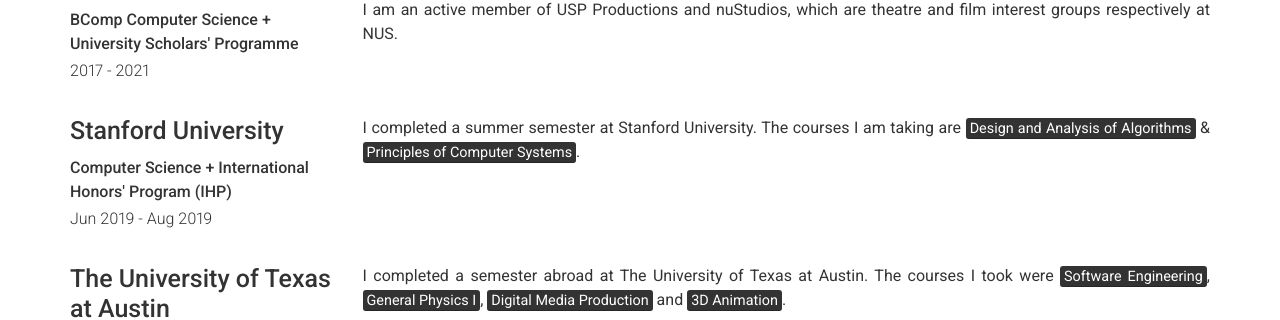
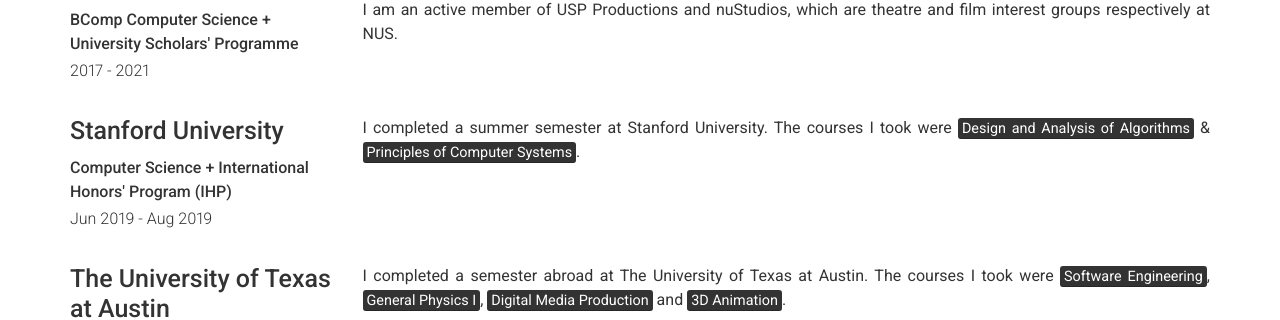
Before and after one commit to AnuKritiW/modern-resume-theme-site, a Jekyll site: the page built from index.md, in a window 1280 px wide and 900 px high, scrolled down 632 px. Shown: the part 142-462 px from the top of the window. Built offline with Jekyll 4.4.1, drawn with Linux system fonts in a browser that asks for light colours.

Commit message:
Edit education.

```diff
--- a/_data/education.yml
+++ b/_data/education.yml
@@ -14,7 +14,7 @@
 #  quote: >
 #    Established in 1636, Harvard is the oldest higher education institution in the United States, and is widely regarded in terms of its influence, reputation, and academic pedigree as a leading university in not just the US but also the world.
   description: | # this will include new lines to allow paragraphs
-   I completed a summer semester at Stanford University. The courses I am taking are <mark>Design and Analysis of Algorithms</mark> & <mark>Principles of Computer Systems</mark>.
+   I completed a summer semester at Stanford University. The courses I took were <mark>Design and Analysis of Algorithms</mark> & <mark>Principles of Computer Systems</mark>.
 
 - name: The University of Texas at Austin
   dates: Aug 2019 - Dec 2019
```
